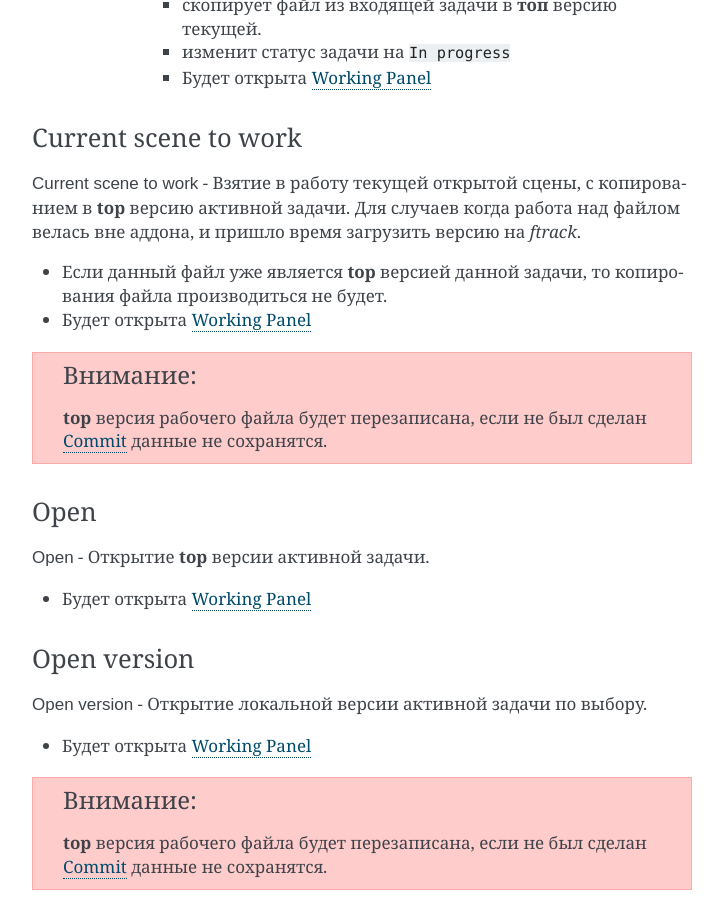
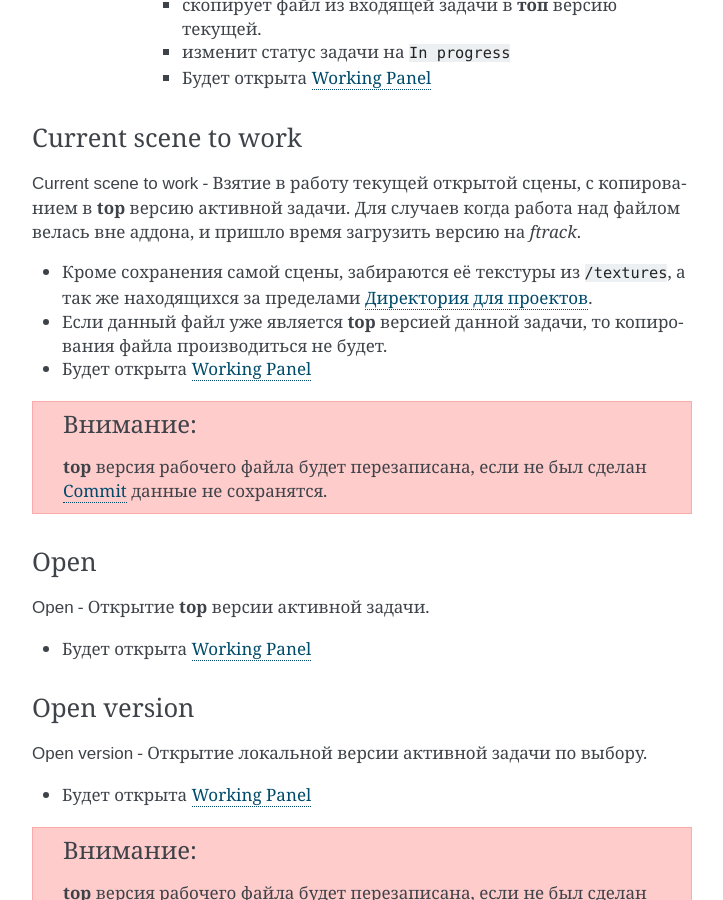
Before and after one commit to volodya-renderberg/ftrack-b3d-connect-manual, a Sphinx documentation site: the page built from docs/source/manual/selected_panel_work.rst, in a window 1280 px wide and 900 px high, scrolled down 1824 px. Shown: the whole window, without its empty margins (388-1111 px from the left). Built offline with Sphinx 7.4.7, drawn with Linux system fonts in a browser that asks for light colours.

Commit message:
fix Current scene to work

```diff
--- a/docs/source/manual/selected_panel_work.rst
+++ b/docs/source/manual/selected_panel_work.rst
@@ -75,6 +75,8 @@ Current scene to work
 
 :guilabel:`Current scene to work` - Взятие в работу текущей открытой сцены, с копированием в **top** версию активной задачи. Для случаев когда работа над файлом велась вне аддона, и пришло время загрузить версию на *ftrack*.
 
+* Кроме сохранения самой сцены, забираются её текстуры из ``/textures``, а так же находящихся за пределами :ref:`projects_folder_settings`.
+
 * Если данный файл уже является **top** версией данной задачи, то копирования файла производиться не будет.
 * Будет открыта :ref:`work-panel-page`
 
```
